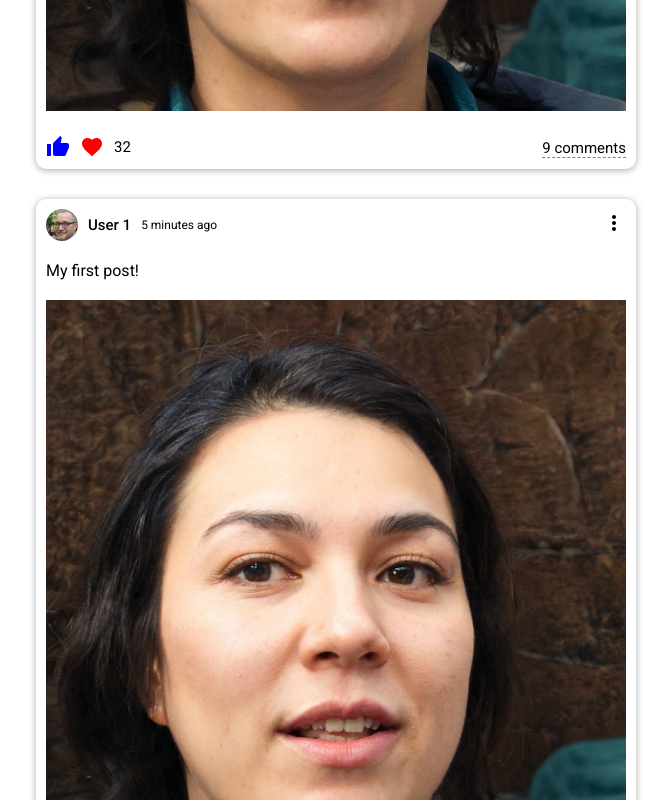
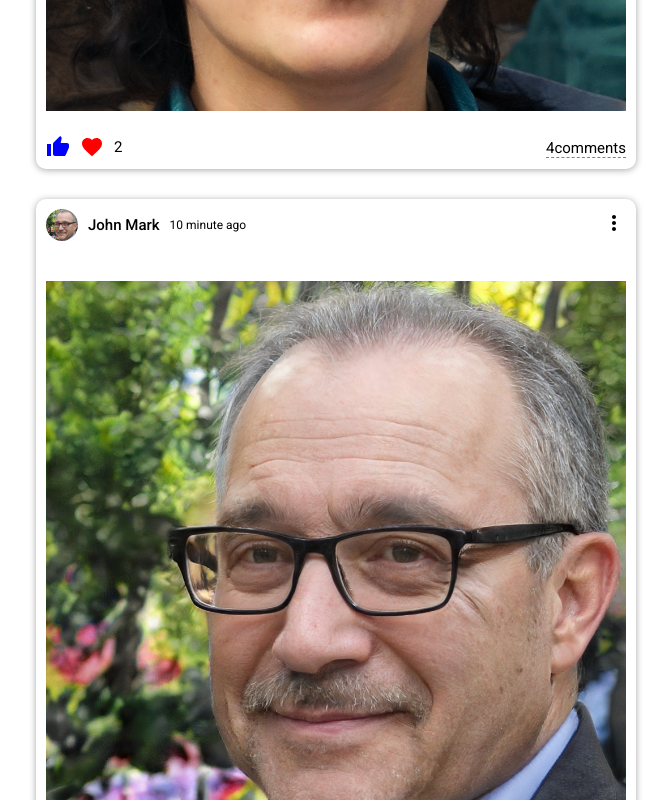
Before and after one commit to francisuloko/social-media, a React (Create React App) app: page / in a window 1280 px wide. Shown: the part 840-1640 px from the top of the page, without its empty margins (304-975 px from the left). Built offline with nearby package versions, Linux system fonts and the light colour scheme.

Commit message:
Add dynamic data to post component

```diff
--- a/src/components/post/Post.jsx
+++ b/src/components/post/Post.jsx
@@ -1,8 +1,12 @@
+import React from 'react';
+import PropTypes from 'prop-types';
 import { Favorite, MoreVert, ThumbUp } from '@mui/icons-material';
-import React from 'react';
+import { Users } from '../../DummyData';
 import './post.css';
 
-export default function Post() {
+export default function Post({ post }) {
+  const user = Users.filter((user) => user.id === post.userId);
+
   return (
     <div className="post">
       <div className="postWrapper">
@@ -13,28 +17,43 @@ export default function Post() {
               alt=""
               className="postProfileImage"
             />
-            <span className="postUsername">User 1</span>
-            <span className="postDate">5 minutes ago</span>
+            <span className="postUsername">
+              { user[0].username }
+            </span>
+            <span className="postDate">
+              { post.date }
+            </span>
           </div>
           <div className="postTopRight">
             <MoreVert />
           </div>
         </div>
         <div className="postCenter">
-          <span className="postText">My first post!</span>
-          <img className="postImage" src="/assets/persons/profile1.jpg" alt="post" />
+          <span className="postText">
+            { post?.desc }
+          </span>
+          <img className="postImage" src={post.photo} alt="post" />
         </div>
         <div className="postBottom">
           <div className="postBottomLeft">
             <ThumbUp className="likeIcon" htmlColor="blue" />
             <Favorite className="likeIcon" htmlColor="red" />
-            <span className="postLikeCounter">32</span>
+            <span className="postLikeCounter">
+              { post.likes }
+            </span>
           </div>
           <div className="postBottomRight">
-            <span className="postCommentCounter">9 comments</span>
+            <span className="postCommentCounter">
+              { post.comment }
+              comments
+            </span>
           </div>
         </div>
       </div>
     </div>
   );
 }
+
+Post.propTypes = {
+  post: PropTypes.string.isRequired,
+};
```
